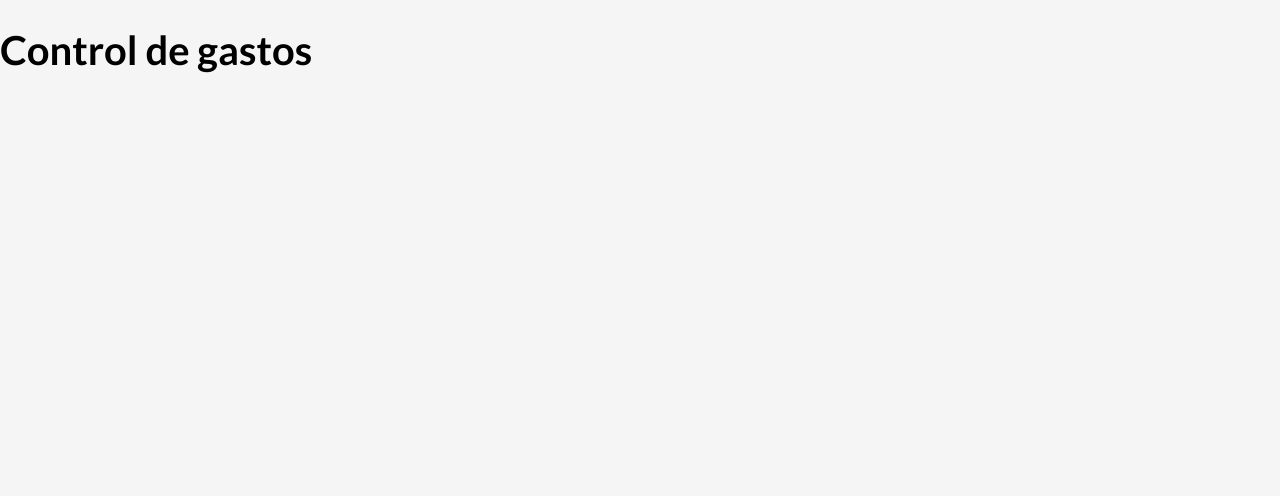
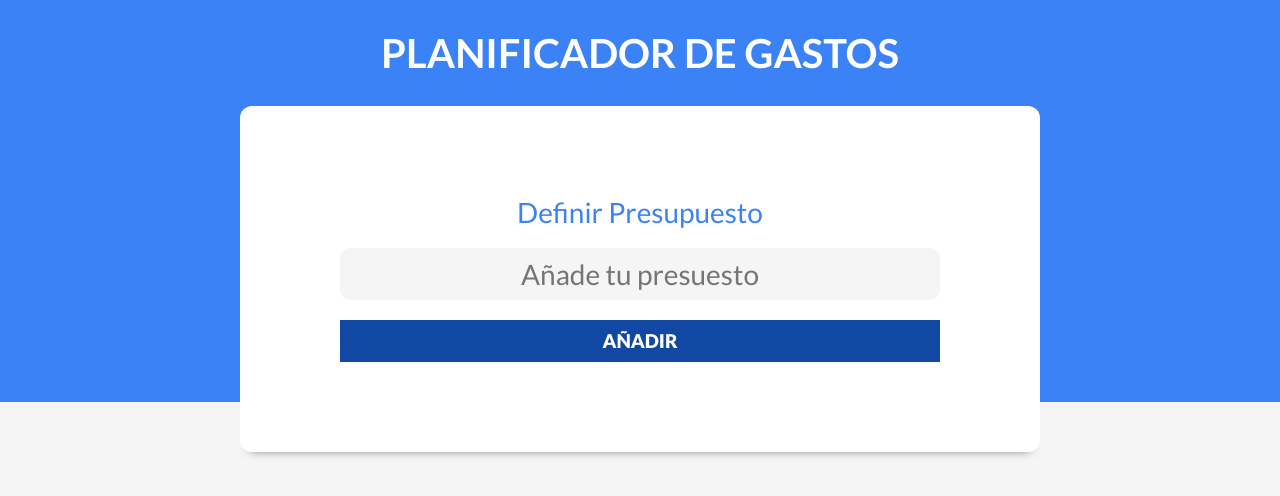
Before and after one commit to HeinzNaumann/Budget-Controller, a React (Vite) app: page / in a window 1280 px wide. Shown: the top 496 px of the page. Built offline with nearby package versions, Linux system fonts and the light colour scheme.

Commit message:
Added the first components and clases

```diff
--- a/src/App.jsx
+++ b/src/App.jsx
@@ -1,7 +1,12 @@
 import { useState } from "react";
+import Header from "./components/Header";
 
 function App() {
-  return <h1>Control de gastos</h1>;
+  return (
+    <div>
+      <Header />
+    </div>
+  );
 }
 
 export default App;
--- /dev/null
+++ b/src/components/Header.jsx
@@ -0,0 +1,15 @@
+import React from "react";
+import NuevoPresupuesto from "./NuevoPresupuesto";
+
+const Header = () => {
+  return (
+    <>
+      <header>
+        <h1>Planificador de gastos</h1>
+        <NuevoPresupuesto />
+      </header>
+    </>
+  );
+};
+
+export default Header;
--- /dev/null
+++ b/src/components/NuevoPresupuesto.jsx
@@ -0,0 +1,22 @@
+import React from "react";
+
+const NuevoPresupuesto = () => {
+  return (
+    <div className="contenedor-presupuesto contenedor sombra">
+      <form className="formulario">
+        <div className="campo">
+          <label htmlFor="">Definir Presupuesto</label>
+          <input
+            className="nuevo-presupuesto"
+            type="text"
+            placeholder="Añade tu presuesto"
+          />
+        </div>
+
+        <input type="submit" value="añadir" />
+      </form>
+    </div>
+  );
+};
+
+export default NuevoPresupuesto;
```
